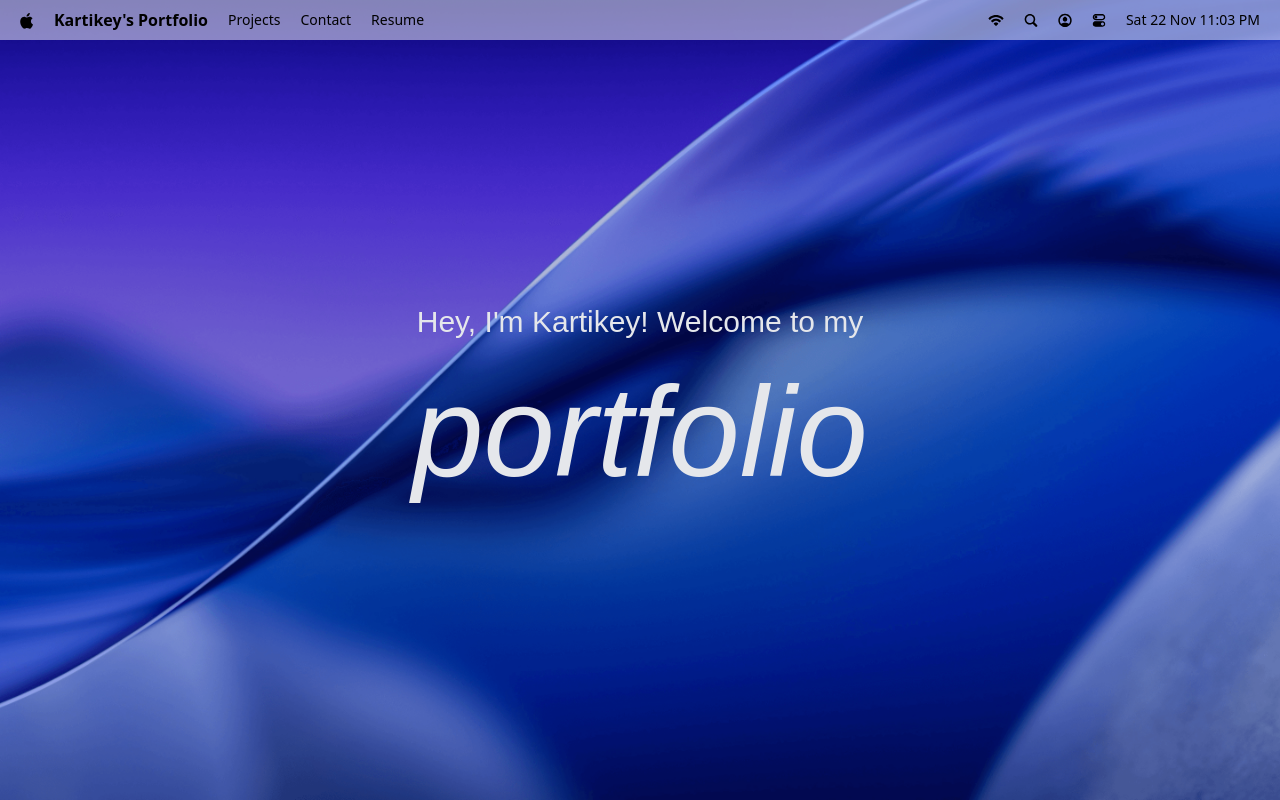
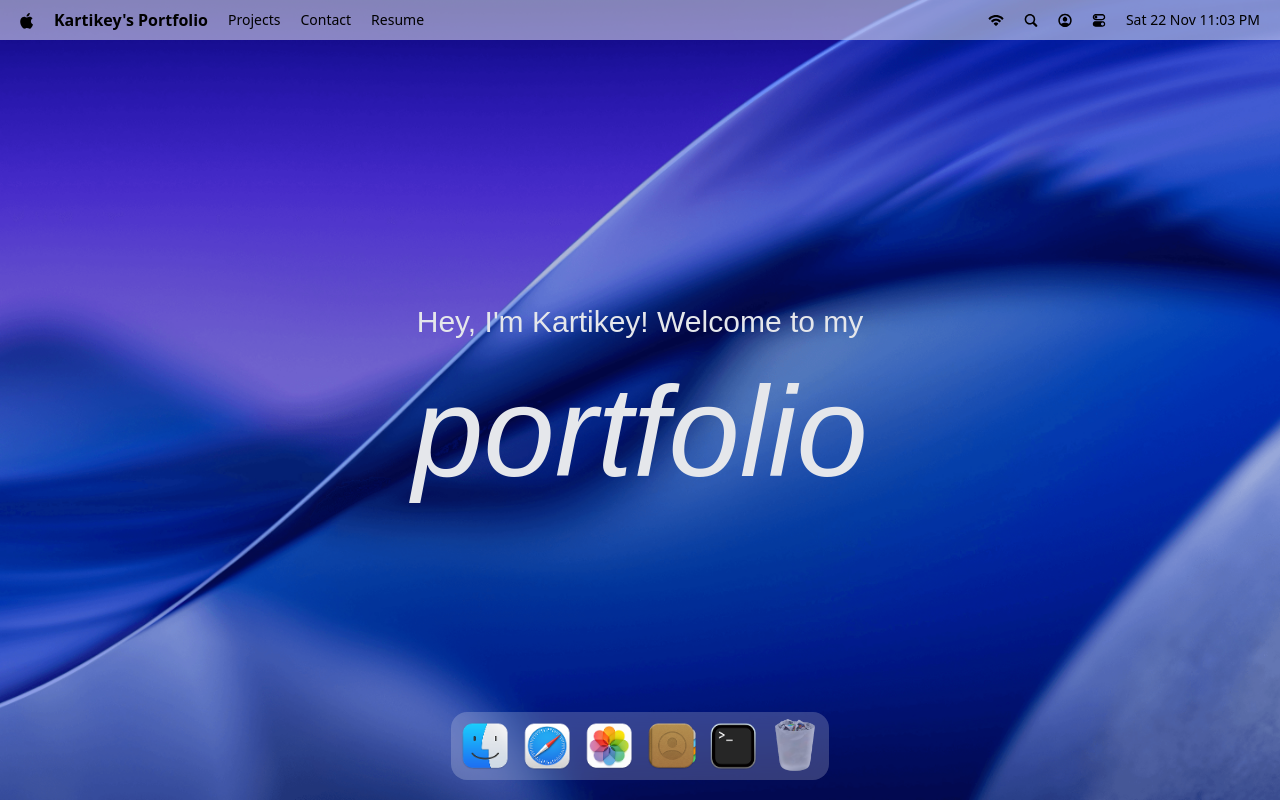
Before and after one commit to karan74jaiswal/MACOS-Portfolio, a React (Vite) app: page / in a window 1280 px wide. Built offline with nearby package versions, Linux system fonts and the light colour scheme; a web font is replaced by a local one.

Commit message:
implemented dock

```diff
--- a/package.json
+++ b/package.json
@@ -17,6 +17,7 @@
     "lucide-react": "^0.554.0",
     "react": "^19.2.0",
     "react-dom": "^19.2.0",
+    "react-tooltip": "^5.30.0",
     "tailwindcss": "^4.1.17"
   },
   "devDependencies": {
--- a/src/App.tsx
+++ b/src/App.tsx
@@ -1,10 +1,11 @@
-import { Navbar, Welcome } from "#components";
+import { Navbar, Welcome, Dock } from "#components";
 
 export default function App() {
   return (
     <main>
       <Navbar />
       <Welcome />
+      <Dock />
     </main>
   );
 }
--- a/src/components/DateAndTime.tsx
+++ b/src/components/DateAndTime.tsx
@@ -1,6 +1,6 @@
 import dayjs from "dayjs";
-import { useState, useEffect } from "react";
-export default function DateAndTime() {
+import { type JSX, useState, useEffect } from "react";
+export default function DateAndTime(): JSX.Element {
   const [currentTime, setCurrentTime] = useState<string>(
     dayjs().format("ddd D MMM h:mm A")
   );
--- /dev/null
+++ b/src/components/Dock.tsx
@@ -0,0 +1,85 @@
+import { type JSX, useRef } from "react";
+import type { DockApp } from "#types";
+import { dockApps } from "#constants";
+import { Tooltip } from "react-tooltip";
+import gsap from "gsap";
+import { useGSAP } from "@gsap/react";
+
+export default function Dock(): JSX.Element {
+  const dockref = useRef<HTMLDivElement | null>(null);
+
+  useGSAP(() => {
+    const dock = dockref.current;
+    if (!dock) return;
+
+    const icons = dock.querySelectorAll(".dock-icon");
+
+    const animateIcons = (mouseX: number) => {
+      const { left } = dock.getBoundingClientRect();
+
+      icons.forEach((icon) => {
+        const { left: iconLeft, width } = icon.getBoundingClientRect();
+        const center = iconLeft - left + width / 2;
+        const distance = Math.abs(mouseX - center);
+        const intensity = Math.exp(-(distance ** 2.5) / 20000);
+
+        gsap.to(icon, {
+          scale: 1 + 0.25 + intensity,
+          y: -15 * intensity,
+          duration: 0.2,
+          ease: "power1.out",
+        });
+      });
+    };
+
+    const handleMouseMove = (e: MouseEvent) => {
+      const { left } = dock.getBoundingClientRect();
+      animateIcons(e.clientX - left);
+    };
+
+    const resetIcons = () =>
+      icons.forEach((icon) =>
+        gsap.to(icon, { scale: 1, y: 0, duration: 0.3, ease: "power1.out" })
+      );
+
+    dock.addEventListener("mousemove", handleMouseMove);
+    dock.addEventListener("mouseleave", resetIcons);
+    () => {
+      dock.removeEventListener("mousemove", handleMouseMove);
+      dock.removeEventListener("mouseleave", resetIcons);
+    };
+  }, []);
+
+  const toggleApp = ({ id, canOpen }: { id: string; canOpen: boolean }) => {};
+
+  return (
+    <section id="dock">
+      <div ref={dockref} className="dock-container">
+        {dockApps.map(
+          ({ id, name, icon, canOpen }: DockApp): JSX.Element => (
+            <div className="relative flex justify-center" key={id}>
+              <button
+                type="button"
+                className="dock-icon"
+                aria-label={name}
+                data-tooltip-id="dock-tooltip"
+                data-tooltip-content={name}
+                data-tooltip-delay-show={150}
+                disabled={!canOpen}
+                onClick={() => toggleApp({ id, canOpen })}
+              >
+                <img
+                  src={`/images/${icon}`}
+                  loading="lazy"
+                  alt={`${name}-icon`}
+                  className={canOpen ? "" : "opacity-60"}
+                />
+              </button>
+            </div>
+          )
+        )}
+        <Tooltip id="dock-tooltip" place="top" className="tooltip" />
+      </div>
+    </section>
+  );
+}
--- a/src/components/Dockbar.tsx
+++ /dev/null
@@ -1,5 +0,0 @@
-import React from "react";
-
-export default function Dockbar() {
-  return <div>Dockbar</div>;
-}
--- a/src/components/Navbar.tsx
+++ b/src/components/Navbar.tsx
@@ -1,8 +1,9 @@
 import type { Navlink, NavIcon } from "#types";
 import { navLinks, navIcons } from "#constants";
 import DateAndTime from "./DateAndTime";
+import { type JSX } from "react";
 
-export default function Navbar() {
+export default function Navbar(): JSX.Element {
   return (
     <nav>
       <div>
--- a/src/components/index.ts
+++ b/src/components/index.ts
@@ -1,6 +1,6 @@
 import Navbar from "./Navbar";
 import Welcome from "./Welcome";
 import DateAndTime from "./DateAndTime";
-import Dockbar from "./Dockbar";
+import Dock from "./Dock";
 
-export { Navbar, Welcome, DateAndTime, Dockbar };
+export { Navbar, Welcome, DateAndTime, Dock };
--- a/src/constants/index.ts
+++ b/src/constants/index.ts
@@ -1,4 +1,4 @@
-import type { Navlink, NavIcon } from "#types";
+import type { Navlink, NavIcon, DockApp } from "#types";
 
 const navLinks: Navlink[] = [
   {
@@ -37,7 +37,7 @@ const navIcons: NavIcon[] = [
   },
 ];
 
-const dockApps = [
+const dockApps: DockApp[] = [
   {
     id: "finder",
     name: "Portfolio", // was "Finder"
```
Also changed, not shown: src/types.ts (+7 -0 lines), 1 other file (tests, documents, lock files or other folders).
